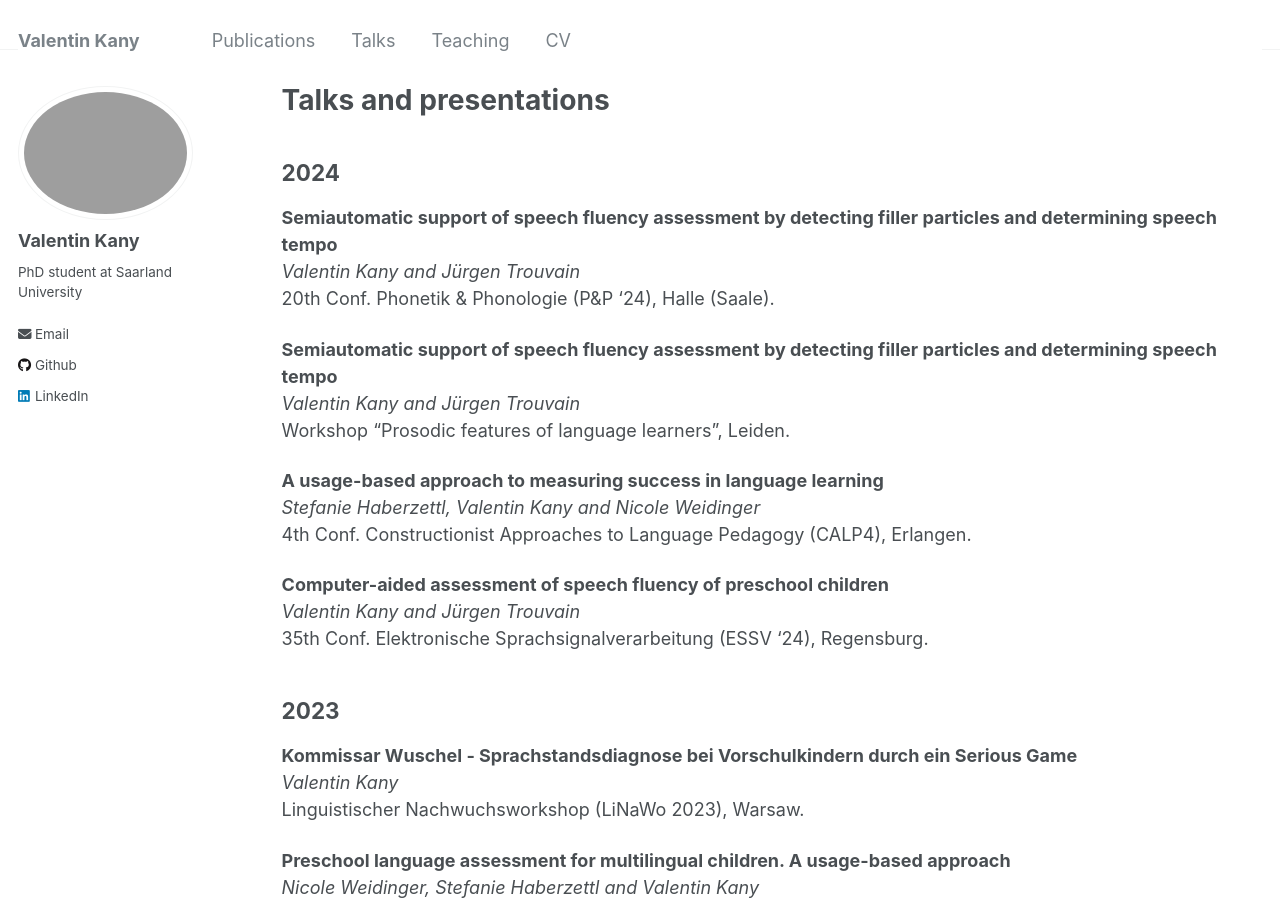
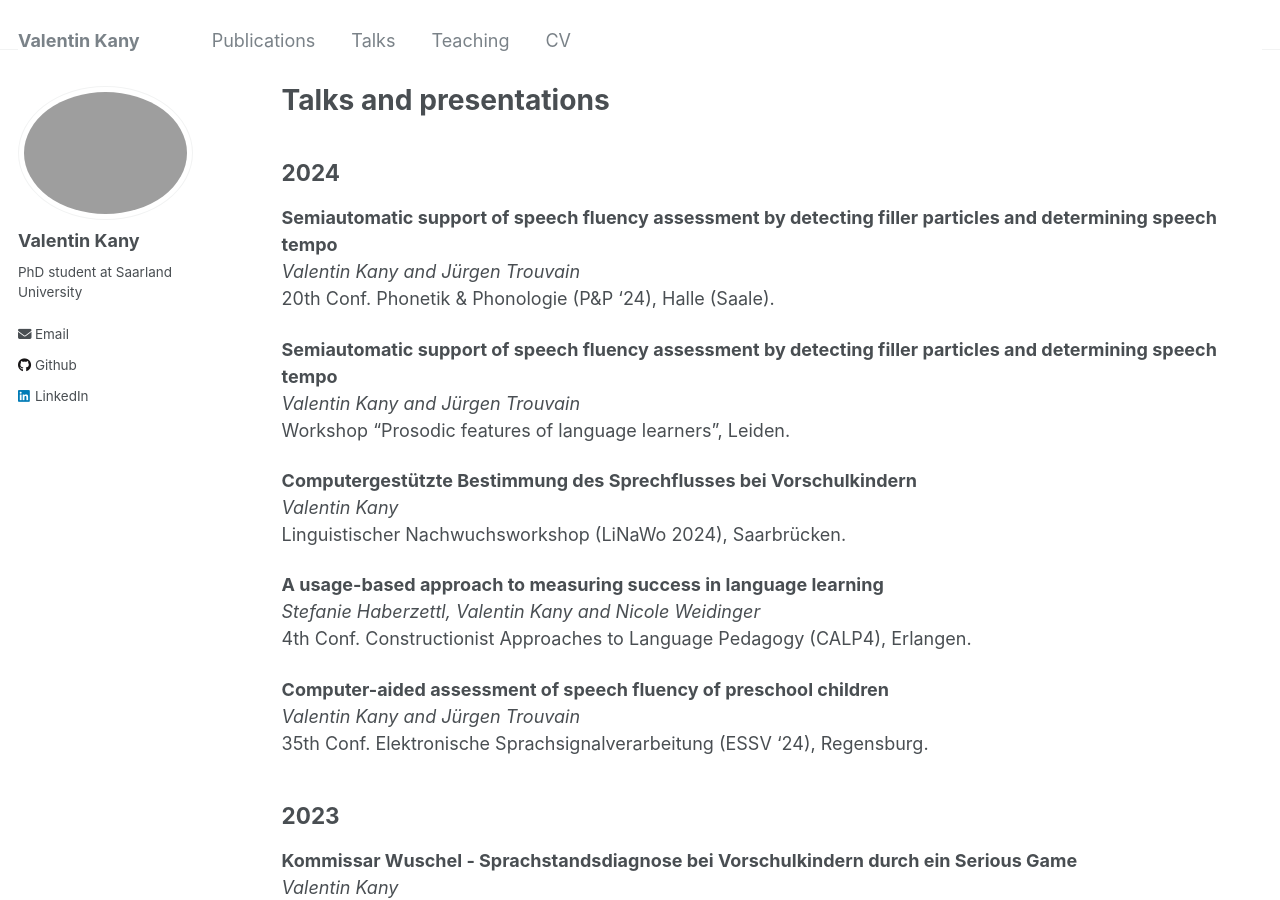
Before and after one commit to Valentin-Kany/Valentin-Kany.github.io, a Jekyll site: the page built from _pages/talks.md, in a window 1280 px wide and 900 px high. Built offline with Jekyll 4.4.1, drawn with Linux system fonts in a browser that asks for light colours.

Commit message:
Update talks.md

```diff
--- a/_pages/talks.md
+++ b/_pages/talks.md
@@ -15,6 +15,10 @@ author_profile: true
 and determining speech tempo**<br>
 *Valentin Kany and Jürgen Trouvain*<br>
 Workshop "Prosodic features of language learners", Leiden.
+
+**Computergestützte Bestimmung des Sprechflusses bei Vorschulkindern**<br>
+*Valentin Kany*<br>
+Linguistischer Nachwuchsworkshop (LiNaWo 2024), Saarbrücken.
 
 **A usage-based approach to measuring success in language learning**<br>
 *Stefanie Haberzettl, Valentin Kany and Nicole Weidinger*<br>
```
